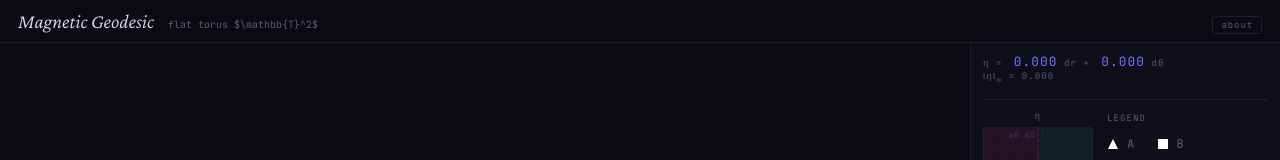
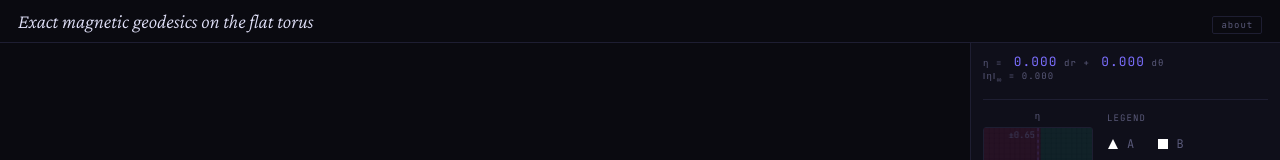
Before and after one commit to RotemAssouline/Toulouse2026, a website: page online_simulations/flat_torus.html in a window 1280 px wide. Shown: the top 160 px of the page. Drawn offline with nearby package versions, Linux system fonts and the light colour scheme.

Commit message:
Title updated at online_simulations/flat_torus.html:67.

```diff
--- a/online_simulations/flat_torus.html
+++ b/online_simulations/flat_torus.html
@@ -64,8 +64,7 @@ h1{font-family:'Crimson Pro',serif;font-weight:300;font-style:italic;
 </head>
 <body>
 <div class="header">
-  <h1>Magnetic Geodesic</h1>
-  <span class="subtitle" style="color:var(--muted);font-size:10px">flat torus $\mathbb{T}^2$</span>
+  <h1>Exact magnetic geodesics on the flat torus</h1>
   <button id="about-btn" onclick="var o=document.getElementById('about-overlay');o.style.display=o.style.display==='none'?'block':'none'"
     style="margin-left:auto;font-size:9px;font-family:'JetBrains Mono',monospace;
            color:var(--muted);background:none;border:1px solid var(--border);
```
